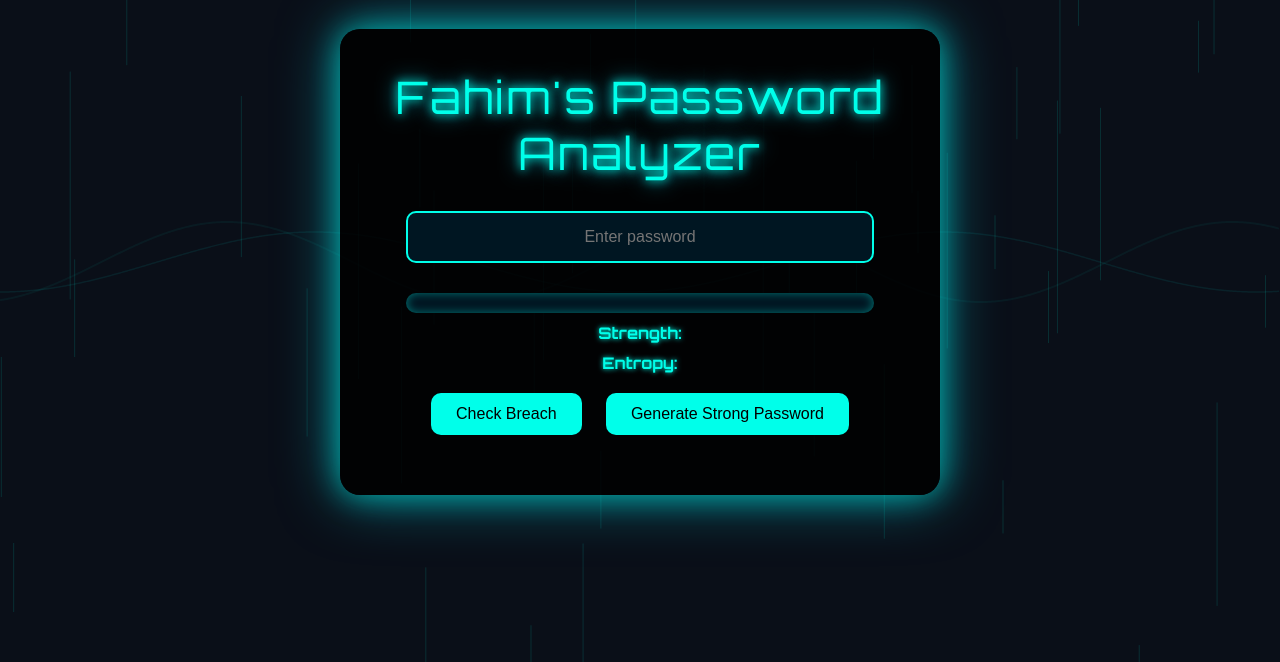
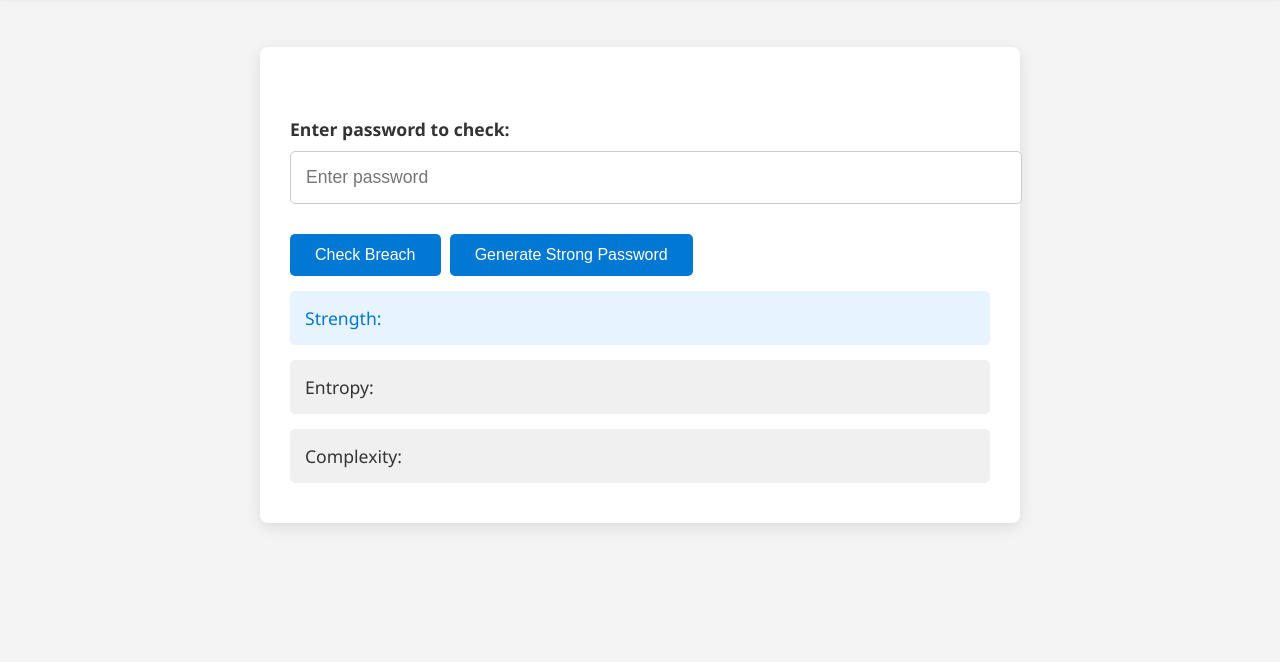
Before and after one commit to Analyst47/PasswordAnalyzer, a plain HTML site: page index.html in a window 1280 px wide. Shown: the part 138-800 px from the top of the page. Drawn offline with Linux system fonts and the light colour scheme.

Commit message:
Refactor HTML and CSS for improved design and functionality
Updated styles and structure for better UI/UX. Changed font, colors, and layout for header, main content, and buttons. Improved password strength evaluation and breach check functionality.

```diff
--- a/index.html
+++ b/index.html
@@ -4,269 +4,160 @@
 <meta charset="UTF-8">
 <title>Fahim's Password Analyzer</title>
 <style>
-@import url('https://fonts.googleapis.com/css2?family=Orbitron:wght@400;700&display=swap');
-
-* { box-sizing: border-box; margin: 0; padding: 0; }
-
 body {
-  font-family: 'Orbitron', monospace;
-  background: #0a0f18;
-  color: #00ffea;
-  display: flex;
-  justify-content: center;
-  align-items: center;
-  min-height: 100vh;
-  overflow: hidden;
+  font-family: 'Segoe UI', Tahoma, Geneva, Verdana, sans-serif;
+  background: #f4f4f4;
+  color: #333;
+  margin: 0;
+  padding: 0;
 }
 
-/* Background layers */
-#bgCanvas, #waveCanvas1, #waveCanvas2 {
-  position: fixed;
-  top: 0;
-  left: 0;
-  z-index: -2;
+header {
+  background: #fff;
+  padding: 40px 20px;
+  text-align: center;
+  box-shadow: 0 2px 5px rgba(0,0,0,0.1);
 }
 
-/* Container card */
-#container {
-  background: rgba(0,0,0,0.85);
-  padding: 40px;
-  border-radius: 20px;
-  box-shadow: 0 0 30px #00ffea88, 0 0 60px #00bcd4aa;
-  width: 90%;
-  max-width: 600px;
-  text-align: center;
-  position: relative;
+header h1 {
+  font-size: 2.5em;
+  margin: 0;
 }
 
-/* Header */
-header {
-  font-size: 2.8em;
-  text-shadow: 0 0 10px #00ffea, 0 0 20px #00bcd4;
-  letter-spacing: 2px;
-  margin-bottom: 30px;
+main {
+  max-width: 700px;
+  margin: 50px auto;
+  background: #fff;
+  padding: 40px 30px;
+  border-radius: 8px;
+  box-shadow: 0 4px 15px rgba(0,0,0,0.1);
 }
 
-/* Input */
-input[type="password"] {
-  width: 90%;
-  padding: 15px;
-  font-size: 1em;
-  margin-bottom: 20px;
-  border-radius: 10px;
-  border: 2px solid #00ffea;
-  background: #001622;
-  color: #00ffea;
-  text-align: center;
+label {
+  font-weight: bold;
+  display: block;
+  margin-bottom: 10px;
+  font-size: 1.1em;
 }
 
-/* Buttons */
+input[type="password"], input[type="text"] {
+  width: 100%;
+  padding: 15px;
+  font-size: 1.1em;
+  margin-bottom: 20px;
+  border-radius: 5px;
+  border: 1px solid #ccc;
+}
+
 button {
   padding: 12px 25px;
   font-size: 1em;
-  margin: 10px;
-  border-radius: 10px;
+  margin: 10px 5px 0 0;
+  border-radius: 5px;
   border: none;
-  background: #00ffea;
-  color: #000;
+  background: #0078d4;
+  color: #fff;
   cursor: pointer;
-  transition: 0.3s;
-}
-button:hover {
-  background: #00bcd4;
-  transform: scale(1.05);
+  transition: 0.2s;
 }
 
-/* Strength Meter */
-.meter {
-  height: 20px;
-  width: 90%;
-  background: #001622;
-  border-radius: 10px;
-  margin: 10px auto;
-  overflow: hidden;
-  box-shadow: 0 0 10px #00ffea66 inset;
-}
-.meter-fill {
-  height: 100%;
-  width: 0%;
-  background: linear-gradient(90deg,#ff0033,#ffcc00,#33ff33,#00ffff);
-  transition: width 0.5s ease;
-  box-shadow: 0 0 15px #00ffea;
+button:hover {
+  background: #005ea2;
 }
 
-/* Text indicators */
-#strength, #entropy, #complexity, #breach {
-  margin: 10px 0;
-  font-weight: bold;
-  text-shadow: 0 0 5px #00ffea;
+.section {
+  margin-top: 30px;
 }
 
-/* Generated password box */
-#generatedBox {
-  background: #001622cc;
-  border: 2px solid #00ffea;
-  border-radius: 10px;
+#strength, #entropy, #complexity, #breachPanel {
+  font-size: 1.1em;
+  margin-top: 15px;
   padding: 15px;
-  margin: 15px 0;
-  display: none;
-  position: relative;
-}
-#generatedBox button {
-  margin-top: 10px;
+  border-radius: 5px;
 }
 
-/* Glow alert */
-.glow-alert {
-  animation: glow 1s infinite alternate;
-}
-@keyframes glow {
-  0% { text-shadow: 0 0 5px #ff0033; }
-  50% { text-shadow: 0 0 15px #ff3300; }
-  100% { text-shadow: 0 0 25px #ff6600; }
+#strength {
+  background: #e7f3fe;
+  color: #0078d4;
 }
 
-/* Breach panel */
+#entropy {
+  background: #f0f0f0;
+  color: #333;
+}
+
+#complexity {
+  background: #f0f0f0;
+  color: #333;
+}
+
+#generatedBox {
+  background: #e7f3fe;
+  padding: 15px;
+  border-radius: 5px;
+  margin-top: 20px;
+}
+
 #breachPanel {
-  background: #001622cc;
-  border: 2px solid #00ffea;
-  border-radius: 10px;
-  padding: 15px;
-  margin-top: 15px;
-  font-size: 0.95em;
-  color: #00ffea;
-  text-align: center;
-  display: none;
+  background: #ffe7e7;
+  color: #d8000c;
+  font-weight: bold;
 }
-#breachPanel a { color: #ffcc00; text-decoration: underline; }
+
+a {
+  color: #0078d4;
+  text-decoration: none;
+}
+
+a:hover {
+  text-decoration: underline;
+}
 </style>
 </head>
 <body>
+<header>
+  <h1>Fahim's Password Analyzer</h1>
+</header>
 
-<canvas id="bgCanvas"></canvas>
-<canvas id="waveCanvas1"></canvas>
-<canvas id="waveCanvas2"></canvas>
+<main>
+  <div class="section">
+    <label for="password">Enter password to check:</label>
+    <input type="password" id="password" placeholder="Enter password">
+    <button id="checkBreach">Check Breach</button>
+    <button id="generate">Generate Strong Password</button>
+  </div>
 
-<div id="container">
-  <header>Fahim's Password Analyzer</header>
+  <div id="strength" class="section">Strength: </div>
+  <div id="entropy" class="section">Entropy: </div>
+  <div id="complexity" class="section">Complexity: </div>
 
-  <input type="password" id="password" placeholder="Enter password">
-
-  <div class="meter"><div class="meter-fill" id="meter"></div></div>
-  <div id="strength">Strength: </div>
-  <div id="entropy">Entropy: </div>
-  <div id="complexity"></div>
-
-  <button id="checkBreach">Check Breach</button>
-  <button id="generate">Generate Strong Password</button>
-
-  <div id="generatedBox">
+  <div id="generatedBox" class="section" style="display:none;">
     Generated Password: <span id="generatedPw"></span>
     <br>
     <button id="copyBtn">Copy to Clipboard</button>
     <button id="toggleGenerated">Hide</button>
   </div>
 
-  <div id="breachPanel">
+  <div id="breachPanel" class="section" style="display:none;">
     Password check verified via <strong>Have I Been Pwned API</strong>.<br>
     Trusted by Microsoft, 1Password, Cloudflare.<br>
     <a href="https://haveibeenpwned.com/Passwords" target="_blank">Learn more</a>
   </div>
-
-  <div id="breach"></div>
-</div>
+</main>
 
 <script>
-// -------------------- Background Grid --------------------
-const canvas = document.getElementById('bgCanvas');
-const ctx = canvas.getContext('2d');
-let w = canvas.width = window.innerWidth;
-let h = canvas.height = window.innerHeight;
-let lines = [];
-const numLines = 50;
-for(let i=0;i<numLines;i++){
-  lines.push({x:Math.random()*w, y:Math.random()*h, length:Math.random()*200+50, speed:Math.random()*0.7+0.3});
-}
-function drawLines(){
-  ctx.clearRect(0,0,w,h);
-  ctx.strokeStyle='#00ffea22';
-  ctx.lineWidth=1;
-  lines.forEach(l=>{
-    ctx.beginPath();
-    ctx.moveTo(l.x,l.y);
-    ctx.lineTo(l.x,l.y+l.length);
-    ctx.stroke();
-    l.y-=l.speed;
-    if(l.y+l.length<0) l.y=h;
-  });
-  requestAnimationFrame(drawLines);
-}
-drawLines();
-window.addEventListener('resize',()=>{w=canvas.width=window.innerWidth; h=canvas.height=window.innerHeight;});
-
-// -------------------- Layered Subtle Waves --------------------
-const wave1=document.getElementById('waveCanvas1').getContext('2d');
-const wave2=document.getElementById('waveCanvas2').getContext('2d');
-wave1.canvas.width=w; wave1.canvas.height=h;
-wave2.canvas.width=w; wave2.canvas.height=h;
-let offset1=0, offset2=0;
-function drawWaves(){
-  wave1.clearRect(0,0,w,h);
-  wave2.clearRect(0,0,w,h);
-  wave1.strokeStyle='rgba(0,255,234,0.05)';
-  wave1.lineWidth=2;
-  wave2.strokeStyle='rgba(0,255,234,0.08)';
-  wave2.lineWidth=1.5;
-  wave1.beginPath(); wave2.beginPath();
-  for(let x=0;x<w;x++){
-    let y1=h/2+Math.sin((x+offset1)/80)*40;
-    let y2=h/2+Math.sin((x+offset2)/100+100)*30;
-    if(x===0){ wave1.moveTo(x,y1); wave2.moveTo(x,y2);}
-    else{ wave1.lineTo(x,y1); wave2.lineTo(x,y2);}
-  }
-  wave1.stroke(); wave2.stroke();
-  offset1+=0.5; offset2+=0.7;
-  requestAnimationFrame(drawWaves);
-}
-drawWaves();
-window.addEventListener('resize',()=>{wave1.canvas.width=w; wave1.canvas.height=h; wave2.canvas.width=w; wave2.canvas.height=h;});
-
-// -------------------- Particles --------------------
-const container=document.getElementById('container');
-let particles=[];
-for(let i=0;i<60;i++){
-  let p=document.createElement('div');
-  p.className='particle';
-  p.style.left=Math.random()*w+'px';
-  p.style.top=Math.random()*h+'px';
-  container.appendChild(p);
-  particles.push(p);
-}
-setInterval(()=>{
-  particles.forEach(p=>{
-    let top=parseFloat(p.style.top);
-    top-=1+Math.random();
-    if(top<0) top=h;
-    p.style.top=top+'px';
-  });
-},30);
-
-// -------------------- Password Analyzer --------------------
-const passwordInput=document.getElementById('password');
-const meter=document.getElementById('meter');
-const strengthText=document.getElementById('strength');
-const entropyText=document.getElementById('entropy');
-const complexityText=document.getElementById('complexity');
-const breachBtn=document.getElementById('checkBreach');
-const breachDiv=document.getElementById('breach');
-const breachPanel=document.getElementById('breachPanel');
+const passwordInput = document.getElementById('password');
+const strengthDiv = document.getElementById('strength');
+const entropyDiv = document.getElementById('entropy');
+const complexityDiv = document.getElementById('complexity');
+const breachPanel = document.getElementById('breachPanel');
+const breachBtn = document.getElementById('checkBreach');
 
 function evaluatePassword(pw){
-  let score=0, charset=0;
-  let complexity='';
-  if(/[a-z]/.test(pw)){score+=1; charset+=26; complexity+='Lowercase '; }
-  if(/[A-Z]/.test(pw)){score+=1; charset+=26; complexity+='Uppercase '; }
-  if(/[0-9]/.test(pw)){score+=1; charset+=10; complexity+='Numbers '; }
+  let score=0, charset=0, complexity='';
+  if(/[a-z]/.test(pw)){score++; charset+=26; complexity+='Lowercase '; }
+  if(/[A-Z]/.test(pw)){score++; charset+=26; complexity+='Uppercase '; }
+  if(/[0-9]/.test(pw)){score++; charset+=10; complexity+='Numbers '; }
   if(/[^A-Za-z0-9]/.test(pw)){score+=2; charset+=32; complexity+='Symbols '; }
   if(pw.length>=8) score+=2;
   if(pw.length>=12) score+=2;
@@ -280,51 +171,47 @@ function getStrengthLabel(score){
   return 'Very Strong';
 }
 
-passwordInput.addEventListener('input',()=>{
+passwordInput.addEventListener('input', ()=>{
   const pw=passwordInput.value;
   const {score, entropy, complexity}=evaluatePassword(pw);
-  meter.style.width=(score/8*100)+'%';
-  strengthText.textContent='Strength: '+getStrengthLabel(score);
-  entropyText.textContent='Entropy: '+entropy+' bits';
-  complexityText.textContent='Complexity: '+complexity;
-  breachDiv.textContent='';
+  strengthDiv.textContent='Strength: '+getStrengthLabel(score);
+  entropyDiv.textContent='Entropy: '+entropy+' bits';
+  complexityDiv.textContent='Complexity: '+complexity;
   breachPanel.style.display='none';
 });
 
-// -------------------- Breach Check --------------------
-breachBtn.addEventListener('click',async()=>{
+// ------------------- Breach Check -------------------
+breachBtn.addEventListener('click', async ()=>{
   const pw=passwordInput.value;
-  if(!pw) return alert('Enter a password first');
-  const encoder=new TextEncoder();
-  const data=encoder.encode(pw);
-  const hashBuffer=await crypto.subtle.digest('SHA-1',data);
-  const hashArray=Array.from(new Uint8Array(hashBuffer));
-  const hashHex=hashArray.map(b=>b.toString(16).padStart(2,'0')).join('').toUpperCase();
-  const prefix=hashHex.slice(0,5);
-  const suffix=hashHex.slice(5);
-  const res=await fetch(`https://api.pwnedpasswords.com/range/${prefix}`);
-  const text=await res.text();
-  const lines=text.split('\n');
-  const match=lines.find(line=>line.split(':')[0]===suffix);
+  if(!pw){ alert('Enter a password first'); return; }
+  const encoder = new TextEncoder();
+  const data = encoder.encode(pw);
+  const hashBuffer = await crypto.subtle.digest('SHA-1', data);
+  const hashArray = Array.from(new Uint8Array(hashBuffer));
+  const hashHex = hashArray.map(b => b.toString(16).padStart(2,'0')).join('').toUpperCase();
+  const prefix = hashHex.slice(0,5);
+  const suffix = hashHex.slice(5);
+  const res = await fetch(`https://api.pwnedpasswords.com/range/${prefix}`);
+  const text = await res.text();
+  const lines = text.split('\n');
+  const match = lines.find(line => line.split(':')[0] === suffix);
   if(match){
-    const count=match.split(':')[1];
-    breachDiv.textContent=`⚠️ Password FOUND in ${count} breaches!`;
-    breachDiv.classList.add('glow-alert');
+    breachPanel.style.display='block';
+    breachPanel.textContent = `⚠️ Password FOUND in ${match.split(':')[1]} breaches! Verified via Have I Been Pwned API.`;
   } else {
-    breachDiv.textContent='✅ Password NOT found in known breaches.';
-    breachDiv.classList.remove('glow-alert');
+    breachPanel.style.display='block';
+    breachPanel.textContent = `✅ Password NOT found in known breaches. Verified via Have I Been Pwned API.`;
   }
-  breachPanel.style.display='block';
 });
 
-// -------------------- Generate Strong Password --------------------
-const generateBtn=document.getElementById('generate');
-const generatedBox=document.getElementById('generatedBox');
-const generatedPw=document.getElementById('generatedPw');
-const copyBtn=document.getElementById('copyBtn');
-const toggleGenerated=document.getElementById('toggleGenerated');
+// ------------------- Generate Strong Password -------------------
+const generateBtn = document.getElementById('generate');
+const generatedBox = document.getElementById('generatedBox');
+const generatedPw = document.getElementById('generatedPw');
+const copyBtn = document.getElementById('copyBtn');
+const toggleGenerated = document.getElementById('toggleGenerated');
 
-generateBtn.addEventListener('click',()=>{
+generateBtn.addEventListener('click', ()=>{
   const chars="abcdefghijklmnopqrstuvwxyzABCDEFGHIJKLMNOPQRSTUVWXYZ0123456789!@#$%^&*()_+-=[]{}|;:,.<>?";
   let pw='';
   for(let i=0;i<16;i++) pw+=chars.charAt(Math.floor(Math.random()*chars.length));
@@ -333,12 +220,12 @@ generateBtn.addEventListener('click',()=>{
   toggleGenerated.textContent='Hide';
 });
 
-copyBtn.addEventListener('click',()=>{
+copyBtn.addEventListener('click', ()=>{
   navigator.clipboard.writeText(generatedPw.textContent);
   alert('Password copied to clipboard!');
 });
 
-toggleGenerated.addEventListener('click',()=>{
+toggleGenerated.addEventListener('click', ()=>{
   if(generatedBox.style.display==='none'){generatedBox.style.display='block'; toggleGenerated.textContent='Hide';}
   else {generatedBox.style.display='none'; toggleGenerated.textContent='Show';}
 });
```
